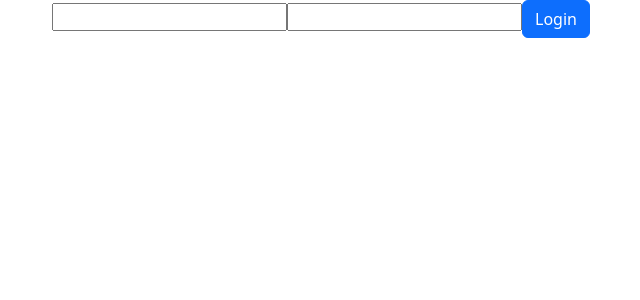
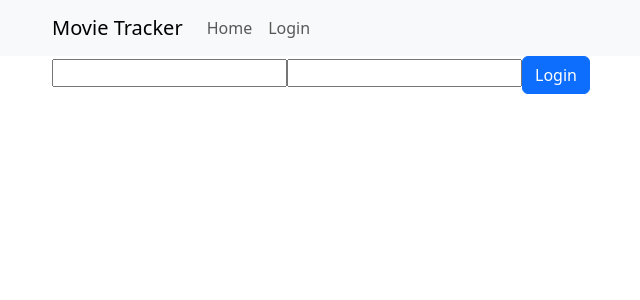
Before and after one commit to KyleMardell/movie-tracker-frontend, a Next.js app: page /login in a window 1280 px wide. Shown: the top 300 px of the page, without its empty margins (30-670 px from the left). Built offline with nearby package versions, Linux system fonts and the light colour scheme.

Commit message:
Create initial navbar component and import to layout.

```diff
--- /dev/null
+++ b/src/app/components/nav/NavBar.tsx
@@ -0,0 +1,22 @@
+"use client"
+
+import { Container, Nav, Navbar } from 'react-bootstrap';
+
+const NavBar = () => {
+    return (
+        <Navbar expand="lg" className="bg-body-tertiary">
+            <Container>
+                <Navbar.Brand href="#home">Movie Tracker</Navbar.Brand>
+                <Navbar.Toggle aria-controls="navbar-nav" />
+                <Navbar.Collapse id="navbar-nav">
+                    <Nav className="me-auto">
+                        <Nav.Link href="#home">Home</Nav.Link>
+                        <Nav.Link href="#login">Login</Nav.Link>
+                    </Nav>
+                </Navbar.Collapse>
+            </Container>
+        </Navbar>
+    )
+}
+
+export default NavBar
--- a/src/app/layout.tsx
+++ b/src/app/layout.tsx
@@ -3,6 +3,7 @@ import { Geist, Geist_Mono } from "next/font/google";
 import "./globals.css";
 import { AuthProvider } from "./providers";
 import "bootstrap/dist/css/bootstrap.min.css"
+import NavBar from "./components/nav/NavBar";
 
 
 const geistSans = Geist({
@@ -29,6 +30,7 @@ export default function RootLayout({
     <html lang="en">
       <body className={`${geistSans.variable} ${geistMono.variable}`}>
         <AuthProvider>
+          <NavBar />
           {children}
         </AuthProvider>
       </body>
```
Also changed, not shown: src/app/components/nav/NavBar.module.css (added).
